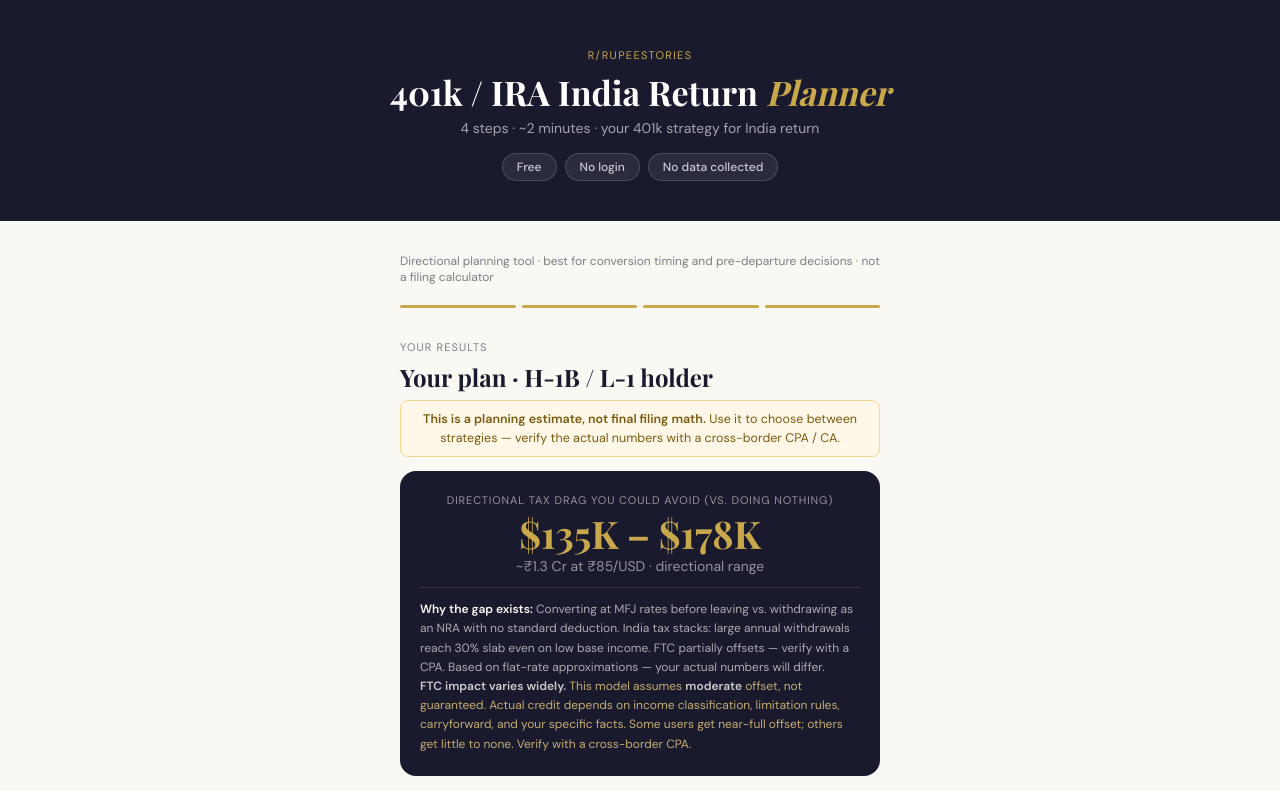
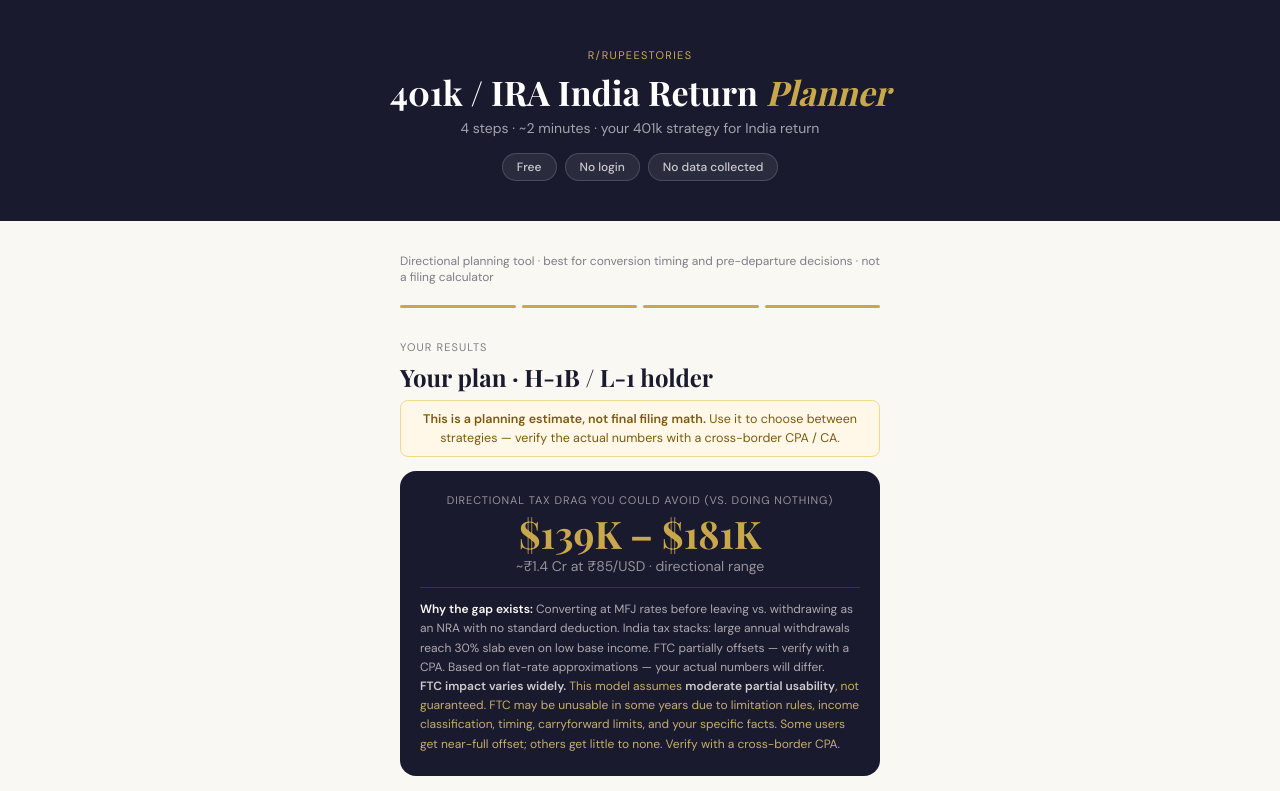
Before and after one commit to rupeestories-ctrl/401k-IRA-India-Return-Planner, a plain HTML site: page index.html in a window 1280 px wide. Both pictures are taken after a click on the button 640 px from the left and 1265 px from the top of the page. Shown: the top 791 px of the page. Drawn offline with nearby package versions, Linux system fonts and the light colour scheme.

Commit message:
Revise income hints and tax assumptions in index.html
Updated income-related hints and tax assumptions in index.html.

```diff
--- a/index.html
+++ b/index.html
@@ -313,6 +313,7 @@ input[type=range]::-moz-range-thumb{width:20px;height:20px;border-radius:50%;bac
       <div class="sl-row"><span class="sl-label">India income after return (₹ lakhs / year)</span><span class="sl-val" id="vInc">₹15L</span></div>
       <div class="sl-track"><div class="sl-fill" id="fInc" style="width:25%"></div><input type="range" id="sInc" min="0" max="60" value="15" step="1" oninput="slide('Inc',+this.value)"></div>
       <p class="sl-hint">Determines which India slab your 401k withdrawals fall into. Surcharge above ₹50L is not modelled. <strong style="color:var(--amber)">Note:</strong> withdrawals stack on top of this income and may push you into higher slabs.</p>
+      <p style="color:var(--muted);font-size:11px;margin-top:6px;line-height:1.4;font-style:italic">Model assumes a ~10-year withdrawal period for the no-planning path, unless extended by pre-departure conversions and RNOR planning.</p>
     </div>
 
     <div class="sl-group">
@@ -336,7 +337,7 @@ input[type=range]::-moz-range-thumb{width:20px;height:20px;border-radius:50%;bac
         <button class="p-card" id="wt-lump" onclick="setWithdrawal('lump')" style="padding:12px 14px">
           <div>
             <div class="p-name" style="font-size:14px">Lump sum / large one-time distribution</div>
-            <div class="p-sub">Single large cash-out — likely US-taxable regardless of treaty + bracket-stacking adds ~3pp</div>
+            <div class="p-sub">Single large cash-out — likely US-taxable regardless of treaty + bracket-stacking adds ~7pp</div>
           </div>
         </button>
       </div>
@@ -362,7 +363,7 @@ input[type=range]::-moz-range-thumb{width:20px;height:20px;border-radius:50%;bac
       <div class="hero-driver">
         <strong>Why the gap exists:</strong> <span id="rDriverText">—</span>
         Based on flat-rate approximations — your actual numbers will differ.<br>
-        <span style="font-style:normal;opacity:.8;color:#f0d080"><strong>FTC impact varies widely.</strong> This model assumes <strong>moderate</strong> offset, not guaranteed. Actual credit depends on income classification, limitation rules, carryforward, and your specific facts. Some users get near-full offset; others get little to none. Verify with a cross-border CPA.</span>
+        <span style="font-style:normal;opacity:.8;color:#f0d080"><strong>FTC impact varies widely.</strong> This model assumes <strong>moderate partial usability</strong>, not guaranteed. FTC may be unusable in some years due to limitation rules, income classification, timing, carryforward limits, and your specific facts. Some users get near-full offset; others get little to none. Verify with a cross-border CPA.</span>
       </div>
     </div>
 
@@ -615,7 +616,6 @@ function calc(){
   let s1,s2,s3lo,s3hi,driverText,indiaNote;
 
   if(S.visa==='h1b'||S.visa==='gc_leave'||S.visa==='nra'){
-    const nraEffective = 0.31 + lumpBump;
     const mfjEffective = 0.22 + (S.incL>30?0.02:0);
     // Cash-out: bracket stacking on big balances. Single-year liquidation pushes into top federal brackets.
     //   <300K → moderate          (28% over 59½, 38% under with penalty)
@@ -625,19 +625,27 @@ function calc(){
     if (tradR >= 800000)      cashOutBase = 0.38;
     else if (tradR >= 300000) cashOutBase = 0.32;
     else                       cashOutBase = 0.28;
+
+    // Per-strategy India tax depends on withdrawal spread, which determines slab stacking.
+    //   s2: full ROR, ~10y retirement spread → larger annual stack → higher India effective rate
+    //   s3: pre-departure conversions + RNOR + post-RNOR spread (ytr+rnor+10) → much lower per-year stack
+    const yrSpread_s2 = 10;
+    const yrSpread_s3 = ytr + rnor + 10;
+    const perYr_s2_usd = tradR / yrSpread_s2;
+    const perYr_s2_inr = (tradR * FX) / yrSpread_s2;
+    const perYr_s3_inr = (tradR * FX) / yrSpread_s3;
+    const indiaEff_s2 = indiaEffOnAdd(incRs, perYr_s2_inr);
+    const indiaEff_s3 = indiaEffOnAdd(incRs, perYr_s3_inr);
+
+    // NRA effective rate is stepped by annual withdrawal size instead of one flat number.
+    // Smaller withdrawals stay closer to 22–28%; large annual withdrawals climb toward 32%+.
+    const nraBaseEffective = perYr_s2_usd >= 80000 ? 0.32 : perYr_s2_usd >= 40000 ? 0.30 : 0.28;
+    const nraEffective = nraBaseEffective + lumpBump;
+
     s1   = tradR*(cashOutBase+penalty);
     s2   = tradR*nraEffective;
     s3lo = tradR*mfjEffective;
     s3hi = tradR*(mfjEffective-0.04);
-    // Per-strategy India tax: depends on withdrawal spread, which determines slab stacking.
-    //   s2: full ROR, ~10y retirement spread → larger annual stack → higher India effective rate
-    //   s3: pre-departure conversions + RNOR + post-RNOR spread (ytr+rnor+10) → much lower per-year stack
-    const yrSpread_s2 = 10;
-    const yrSpread_s3 = ytr + rnor + 10;
-    const perYr_s2_inr = (tradR * FX) / yrSpread_s2;
-    const perYr_s3_inr = (tradR * FX) / yrSpread_s3;
-    const indiaEff_s2 = indiaEffOnAdd(incRs, perYr_s2_inr);
-    const indiaEff_s3 = indiaEffOnAdd(incRs, perYr_s3_inr);
     // FTC offsets where US and India both tax. Conservative: 30% of overlap.
     const ftcBenefit_s2 = Math.min(indiaEff_s2, nraEffective) * 0.3;
     const ftcBenefit_s3 = Math.min(indiaEff_s3, nraEffective) * 0.3;
@@ -648,11 +656,11 @@ function calc(){
     // BUT: India-side tax stacking the NRA-effective doesn't capture, AFTER FTC overlap.
     // Note: FTC already represents US-India overlap, so additional India add-back is partial only.
     //   s2 (full ROR): 0.25 of India effective gets through after FTC + treaty mechanics
-    //   s3 (RNOR + pre-departure): 0.20 of India effective, scaled by non-RNOR years (RNOR years exempt)
+    //   s3 (RNOR + pre-departure): 0.23 of India effective, scaled by non-RNOR years (RNOR years partially shield)
     s2  += tradR * indiaEff_s2 * 0.25;
     const rnorShield = Math.max(0, (yrSpread_s3 - rnor) / yrSpread_s3);
-    s3lo += tradR * indiaEff_s3 * 0.20 * rnorShield;
-    s3hi += tradR * indiaEff_s3 * 0.20 * rnorShield;
+    s3lo += tradR * indiaEff_s3 * 0.23 * rnorShield;
+    s3hi += tradR * indiaEff_s3 * 0.23 * rnorShield;
     s2 = Math.max(s2, tradR*0.15);
     s3lo = Math.max(s3lo, tradR*0.12);
     s3hi = Math.max(s3hi, tradR*0.10);
@@ -691,7 +699,7 @@ function calc(){
     s1,s2,s3:(s3lo+s3hi)/2,
     savingLo,savingHi,driverText,indiaNote,rothNote,
     savingINR:((savingLo+savingHi)/2)*85,
-    preConv:Math.min(tradR*0.45,ytr*90000),
+    preConv:Math.min(tradR*0.45,ytr*120000),
     rnorConv:rnor>0?Math.min(tradR*0.35,rnor*110000):0,
     isUSC:S.visa==='usc',isExitRisk,
     nraApplies:S.visa==='h1b'||S.visa==='gc_leave'||S.visa==='nra'};
@@ -785,7 +793,7 @@ function build30DayPanel(r) {
       ['Roll 401k → Rollover IRA at Schwab or Fidelity. Update address before you leave.', null],
       [`Convert as much as fits in the 24% MFJ bracket this year. Target: ~${fU(Math.min(r.tradR*0.15, 75000))} this tax year.`, null],
       ['File W-8BEN with your custodian on or after departure (declares NRA status, drops dividend withholding 30%→25%).', null],
-      ['Do not cash out at return. Penalty + NRA rates ≈ 43% of balance gone. Take periodic withdrawals instead.', 'urgent'],
+      ['Do not cash out at return. Around 40–45% can disappear depending on state, bracket stacking, and penalty. Take periodic withdrawals instead.', 'urgent'],
       [r.rnor > 0
         ? `Use your ~${r.rnor}-year RNOR window for any remaining Roth conversions — many types of foreign income are not taxed in India during RNOR.`
         : 'No RNOR window estimated. Pre-departure conversions are your main lever — do not delay.',
@@ -885,7 +893,7 @@ function buildActions(r){
     if(r.ytr>=2){
       html+=card('📈','Now → '+r.yr,false,
         'Convert before you leave — this is your cheapest tax window',
-        'You have '+r.ytr+' year'+(r.ytr!==1?'s':'')+' filing as a US resident with MFJ brackets and the $32,200 standard deduction (2026). Once you leave permanently and become an NRA, you file 1040-NR — Single brackets, no standard deduction. That\'s 7–10% more tax on the same conversion amount. Target the 24% MFJ bracket (caps around $383K total income — leaves ~$90K/year of conversion headroom for typical earners). Aim for ~'+fU(r.preConv)+' total over your remaining US years, paid from cash outside the account.');
+        'You have '+r.ytr+' year'+(r.ytr!==1?'s':'')+' filing as a US resident with MFJ brackets and the $32,200 standard deduction (2026). Once you leave permanently and become an NRA, you file 1040-NR — Single brackets, no standard deduction. That\'s 7–10% more tax on the same conversion amount. Target the 24% MFJ bracket (caps around $383K total income — leaves roughly $90K–$120K/year of conversion headroom for many typical earners). Aim for ~'+fU(r.preConv)+' total over your remaining US years, paid from cash outside the account.');
     } else {
       html+=card('⚡','Urgent — returning soon',false,
         'Maximize conversions before you leave',
```
